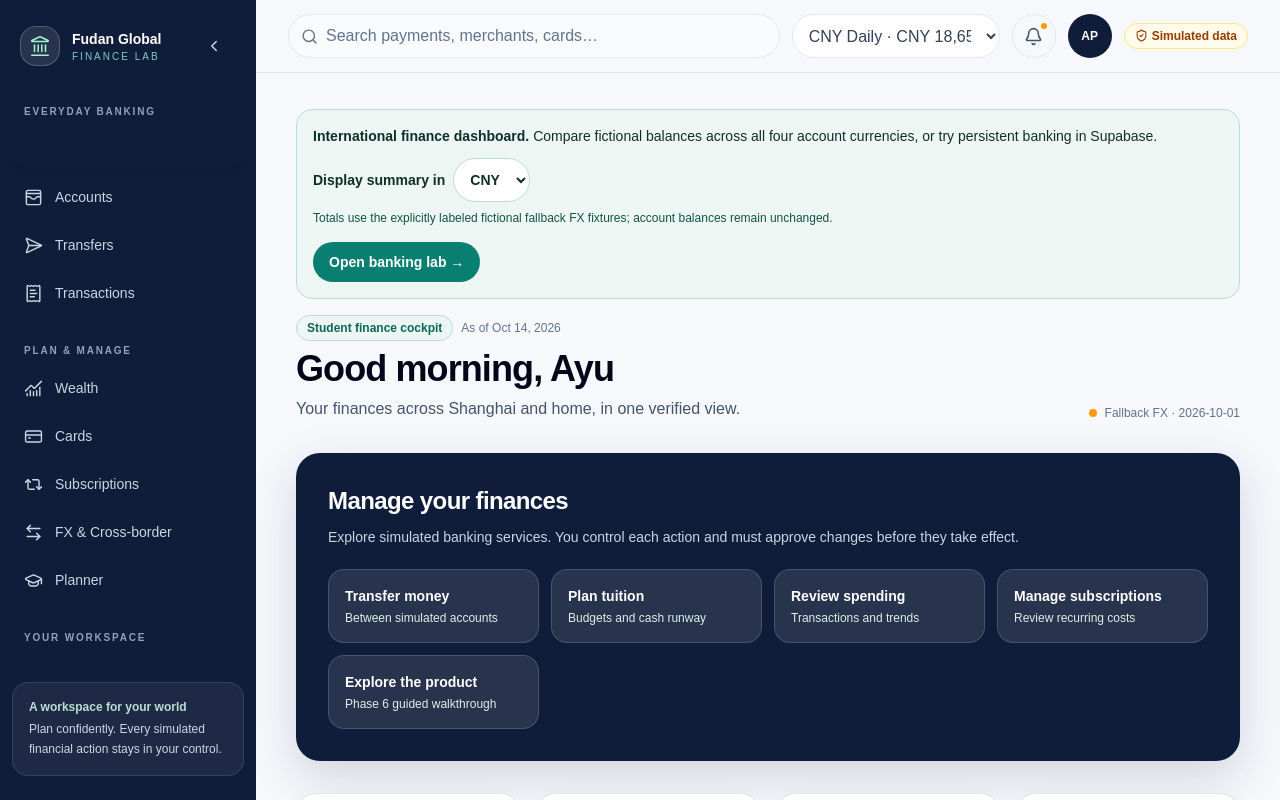
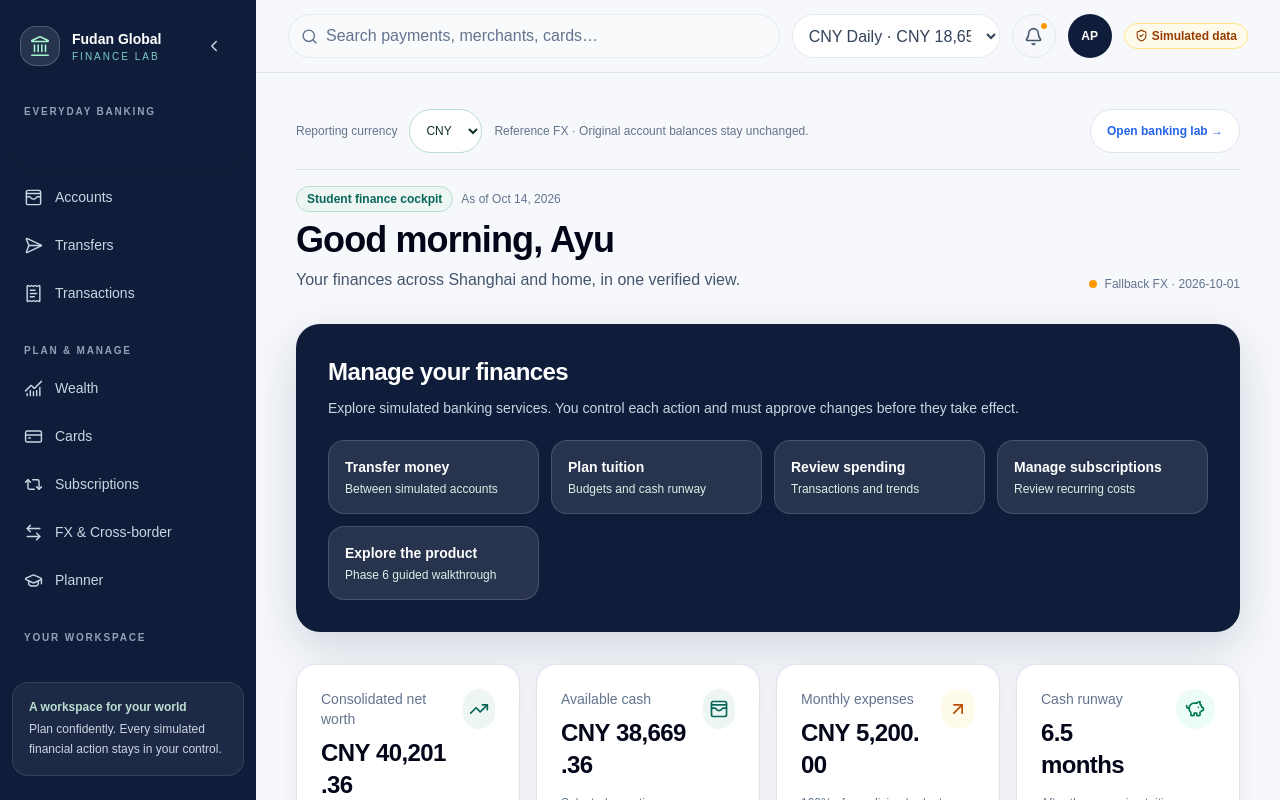
Before and after one commit to jamienatorX/fudan-global-finance-ai, a Next.js app: page /overview in a window 1280 px wide. Shown: the top 800 px of the page. Built offline with nearby package versions, Linux system fonts and the light colour scheme; a web font is replaced by a local one.

Commit message:
Refresh banking dashboard design and repository guidance

```diff
--- a/src/features/demo/live-pages.tsx
+++ b/src/features/demo/live-pages.tsx
@@ -32,17 +32,16 @@ export function LiveOverview({account}:{account?:string}){
   const displayed=useMemo(()=>overview?displayOverviewCurrency(overview,reportingCurrency,snapshot.exchangeRates):null,
     [overview,reportingCurrency,snapshot.exchangeRates]);
   return displayed?<div className="space-y-4">
-    <div className="flex flex-wrap items-center justify-between gap-4 rounded-2xl border border-blue-200 bg-blue-50 p-4">
-      <div><p className="text-sm text-blue-950"><strong>International finance dashboard.</strong> Compare fictional balances across all four account currencies, or try persistent banking in Supabase.</p>
-        <label className="mt-3 flex flex-wrap items-center gap-2 text-sm font-semibold text-blue-950">Display summary in
+    <div className="flex flex-wrap items-center justify-between gap-3 border-b border-[var(--color-border)] pb-4">
+        <label className="flex flex-wrap items-center gap-3 text-xs font-medium text-[var(--color-text-muted)]">Reporting currency
           <select aria-label="Dashboard reporting currency" value={reportingCurrency}
             onChange={e=>setReportingCurrency(e.target.value as CurrencyCode)}
             className="min-h-11 rounded-xl border border-blue-200 bg-white px-3 text-sm font-bold text-blue-950">
             {Object.keys(CURRENCY_MINOR_DIGITS).map(code=><option value={code} key={code}>{code}</option>)}
           </select>
-        </label><p className="mt-2 text-xs text-blue-800">Totals use the explicitly labeled fictional fallback FX fixtures; account balances remain unchanged.</p>
-      </div>
-      <Link href="/banking" className="rounded-xl bg-blue-600 px-4 py-2.5 text-sm font-semibold text-white hover:bg-blue-700">Open banking lab →</Link>
+        </label>
+      <p className="order-last w-full text-xs leading-5 text-[var(--color-text-muted)] sm:order-none sm:w-auto sm:flex-1">Reference FX · Original account balances stay unchanged.</p>
+      <Link href="/banking" className="inline-flex min-h-11 items-center rounded-full border border-[var(--color-border)] bg-white px-4 text-xs font-semibold text-[var(--color-primary)] hover:bg-[var(--color-info-soft)]">Open banking lab →</Link>
     </div>
     <OverviewDashboard overview={displayed} />
   </div>:<p role="status" className="p-5 text-sm text-slate-600">Preparing simulated overview…</p>;
```
